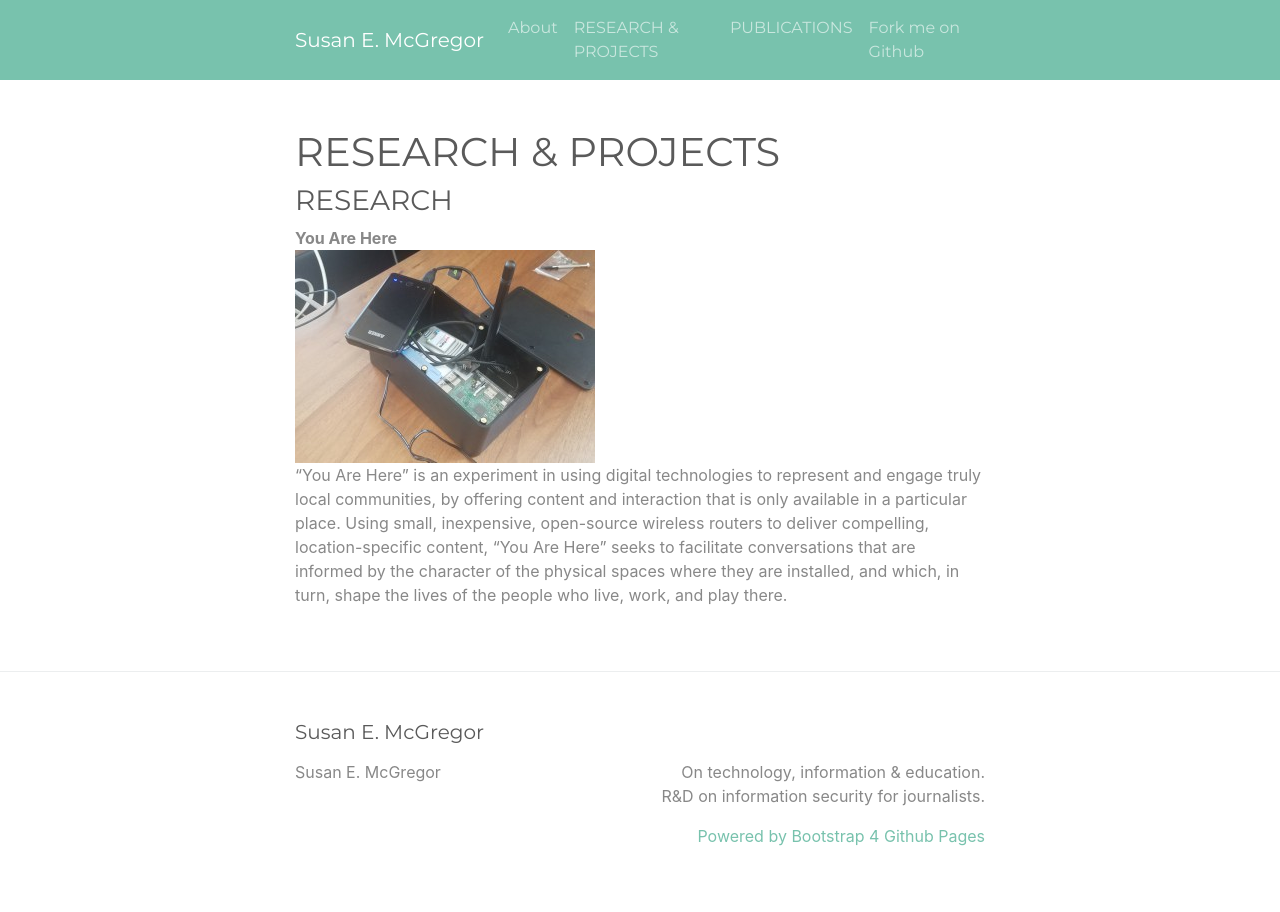
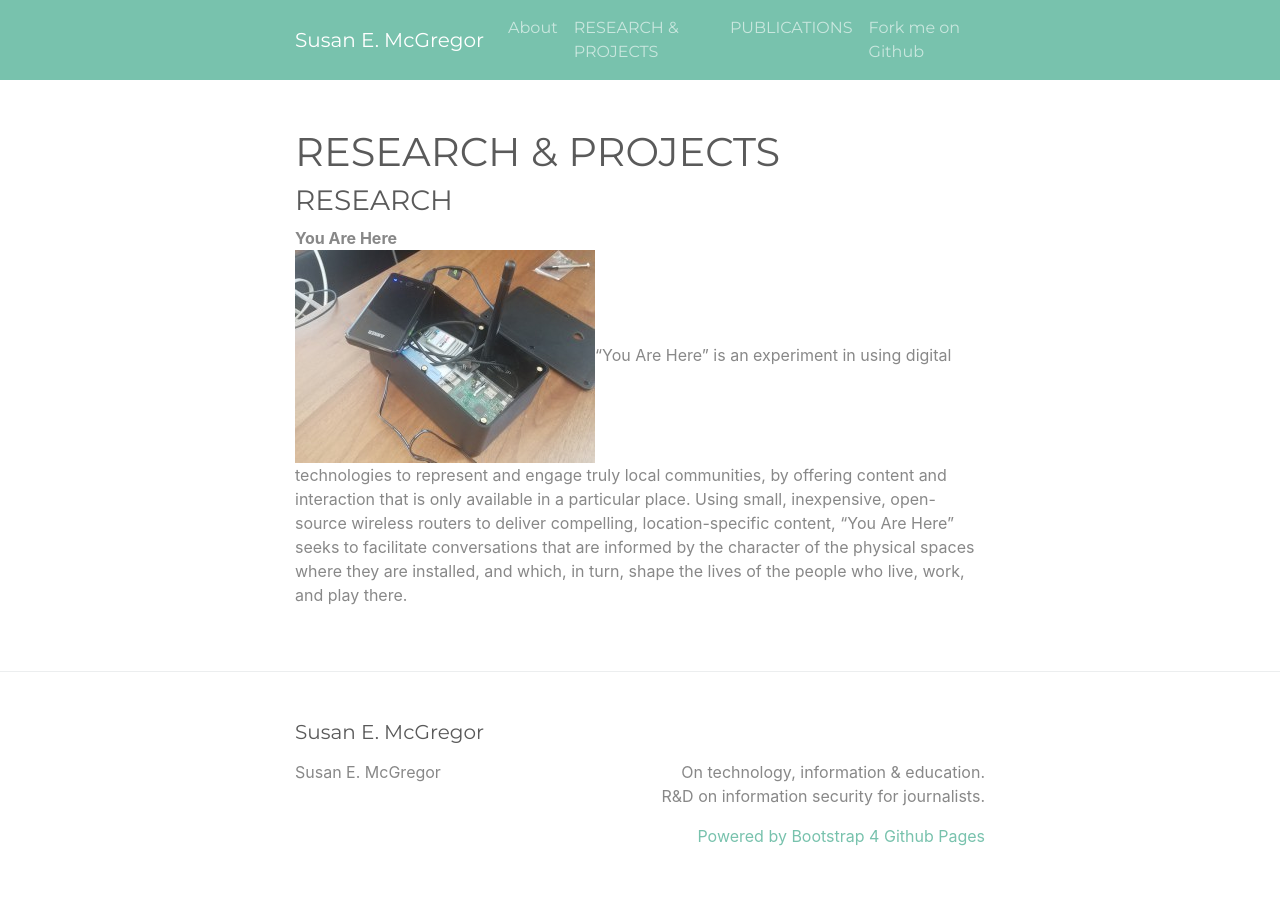
Before and after one commit to susanemcg/susanemcg.github.io, a Jekyll site: the page built from research.md, in a window 1280 px wide. Built offline with Jekyll 4.4.1, drawn with Linux system fonts in a browser that asks for light colours.

Commit message:
Update research.md

```diff
--- a/research.md
+++ b/research.md
@@ -6,4 +6,4 @@
 ### RESEARCH
 <div>
   <b>You Are Here</b><br/>
-<img src="images/DeviceWeb-300x213.jpg" float="left" align="top"/><p>“You Are Here” is an experiment in using digital technologies to represent and engage truly local communities, by offering content and interaction that is only available in a particular place. Using small, inexpensive, open-source wireless routers to deliver compelling, location-specific content, “You Are Here” seeks to facilitate conversations that are informed by the character of the physical spaces where they are installed, and which, in turn, shape the lives of the people who live, work, and play there.</p></div>
+<p><img src="images/DeviceWeb-300x213.jpg" float="left" align="top"/>“You Are Here” is an experiment in using digital technologies to represent and engage truly local communities, by offering content and interaction that is only available in a particular place. Using small, inexpensive, open-source wireless routers to deliver compelling, location-specific content, “You Are Here” seeks to facilitate conversations that are informed by the character of the physical spaces where they are installed, and which, in turn, shape the lives of the people who live, work, and play there.</p></div>
```
